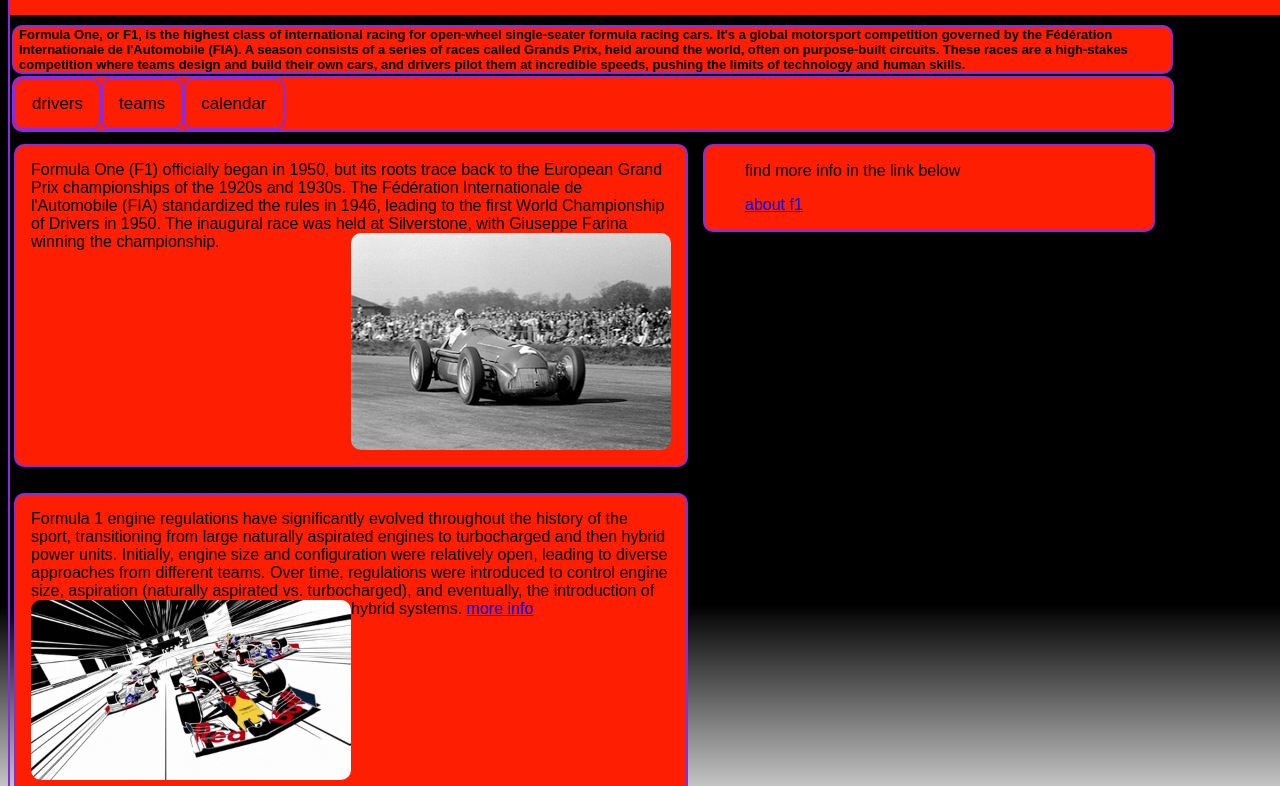
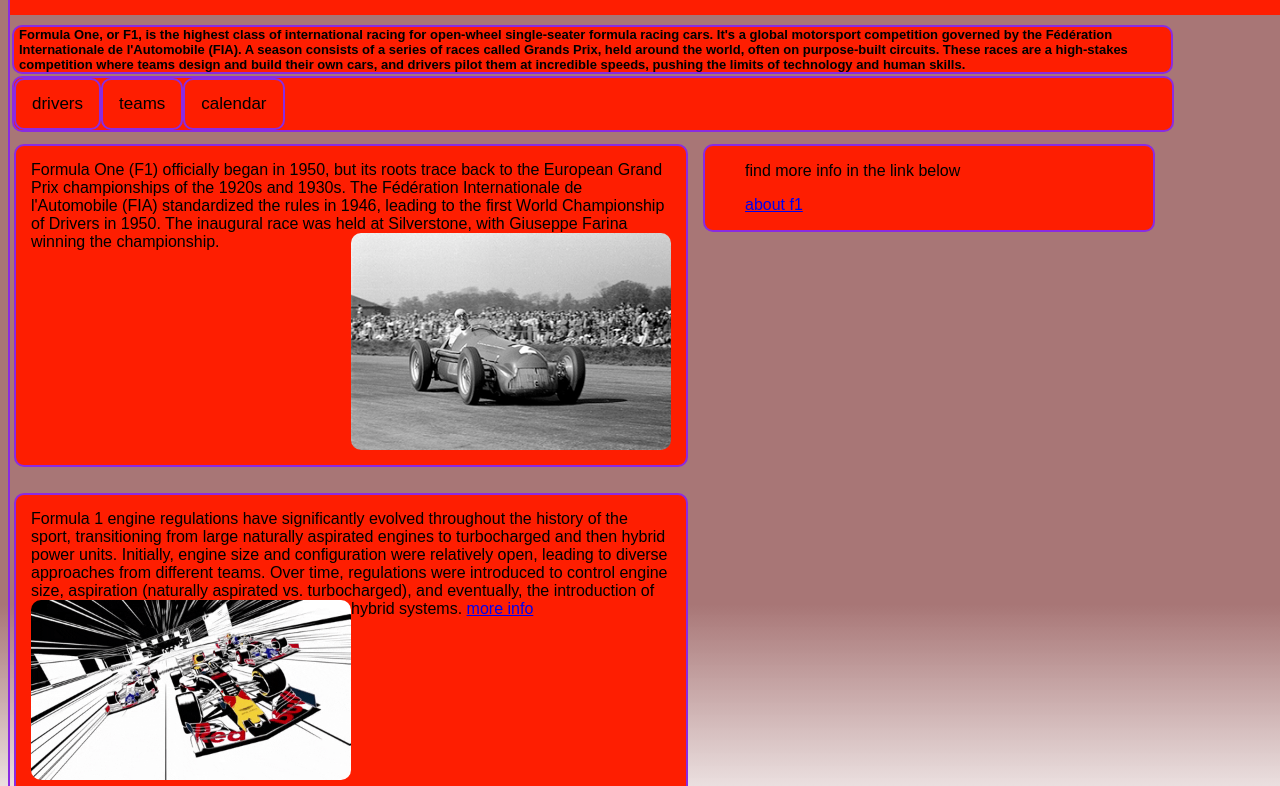
Before and after one commit to Juanda1211/f1history2025, a plain HTML site: page index.html in a window 1280 px wide. Shown: the part 340-1126 px from the top of the page. Drawn offline with Linux system fonts and the light colour scheme.

Commit message:
f1history2025

```diff
--- a/f1.css
+++ b/f1.css
@@ -1,5 +1,5 @@
 body{
- background: linear-gradient(rgb(0, 0, 0) 80%,transparent);
+ background: linear-gradient(rgb(168, 118, 118) 80%,transparent);
  border: 2px blueviolet solid;
  border-radius: 10px;
 width:100%;
```
